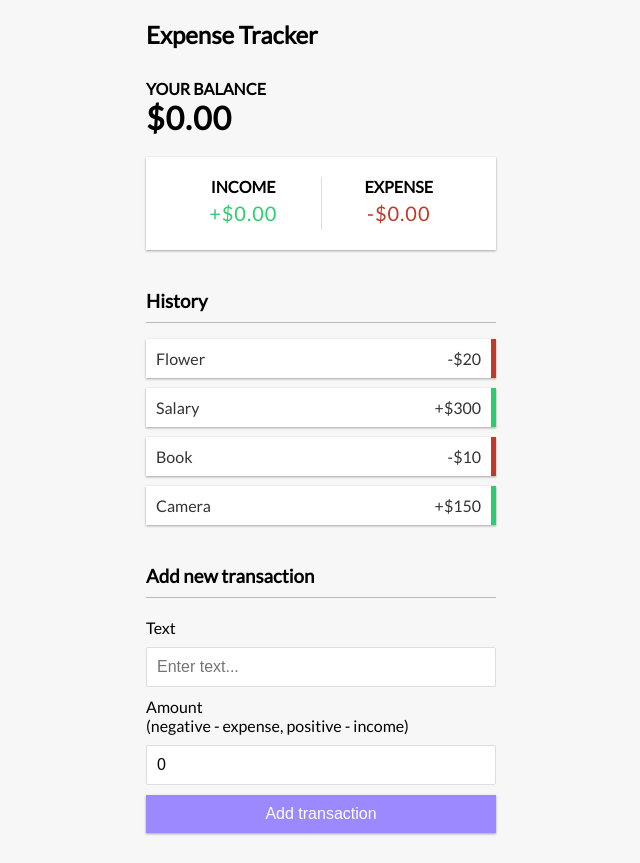
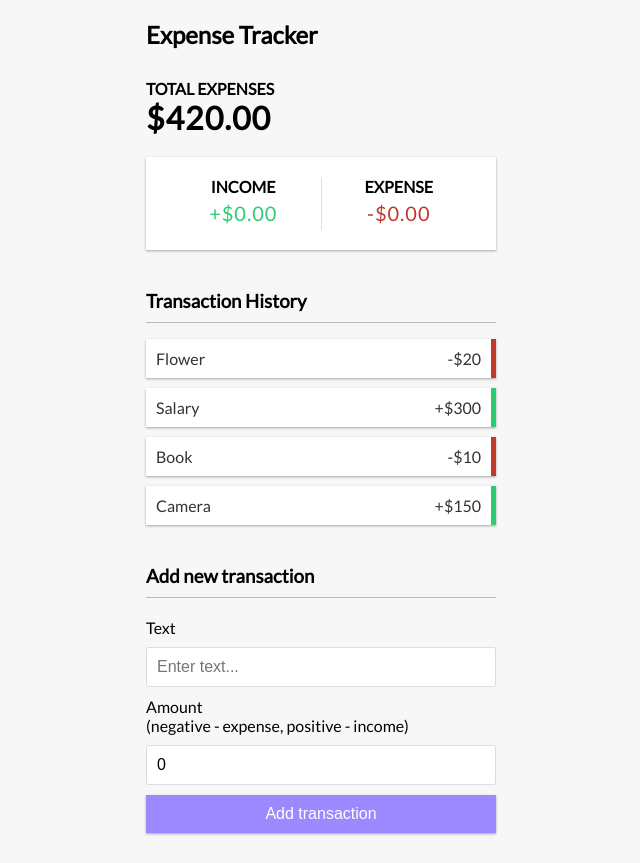
Before and after one commit to catfriday/expense-tracker, a React (Create React App) app: page / in a window 1280 px wide. Shown: the whole page, without its empty margins (319-959 px from the left). Built offline with nearby package versions, Linux system fonts and the light colour scheme.

Commit message:
updated Balance component

```diff
--- a/src/components/Balance.js
+++ b/src/components/Balance.js
@@ -1,10 +1,15 @@
-import React from 'react'
+import React, {useContext} from 'react'
+import { GlobalContext } from '../context/GlobalState'
 
 export const Balance = () => {
+  const {transactions} = useContext(GlobalContext)
+  const amounts = transactions.map(transaction => transaction.amount)
+  const total = amounts.reduce((acc, item) => (acc += item), 0 ).toFixed(2)
+  console.group(total)
     return (
         <>
-          <h4>Your Balance</h4>
-          <h1>$0.00</h1>
+          <h4>Total Expenses</h4>
+          <h1>${total}</h1>
         </>
     )
 }
--- a/src/components/IncomeExpenses.js
+++ b/src/components/IncomeExpenses.js
@@ -1,6 +1,9 @@
-import React from 'react'
+import React, { useContext } from 'react'
+import { GlobalContext } from '../context/GlobalState'
 
 export const IncomeExpenses = () => {
+    const {transactions} = useContext(GlobalContext)
+
     return (
     <div className="inc-exp-container">
             <div>
--- a/src/components/TransactionList.js
+++ b/src/components/TransactionList.js
@@ -4,11 +4,11 @@
 
 export const TransactionList = () => {
     const {transactions } = useContext(GlobalContext)
-    console.log(transactions)
+
 
     return (
         <>
-            <h3>History</h3>
+            <h3>Transaction History</h3>
             <ul className='list'>
                 {transactions.map(transaction =>{
                     return (
```
Also changed, not shown: 1 other file (tests, documents, lock files or other folders).
